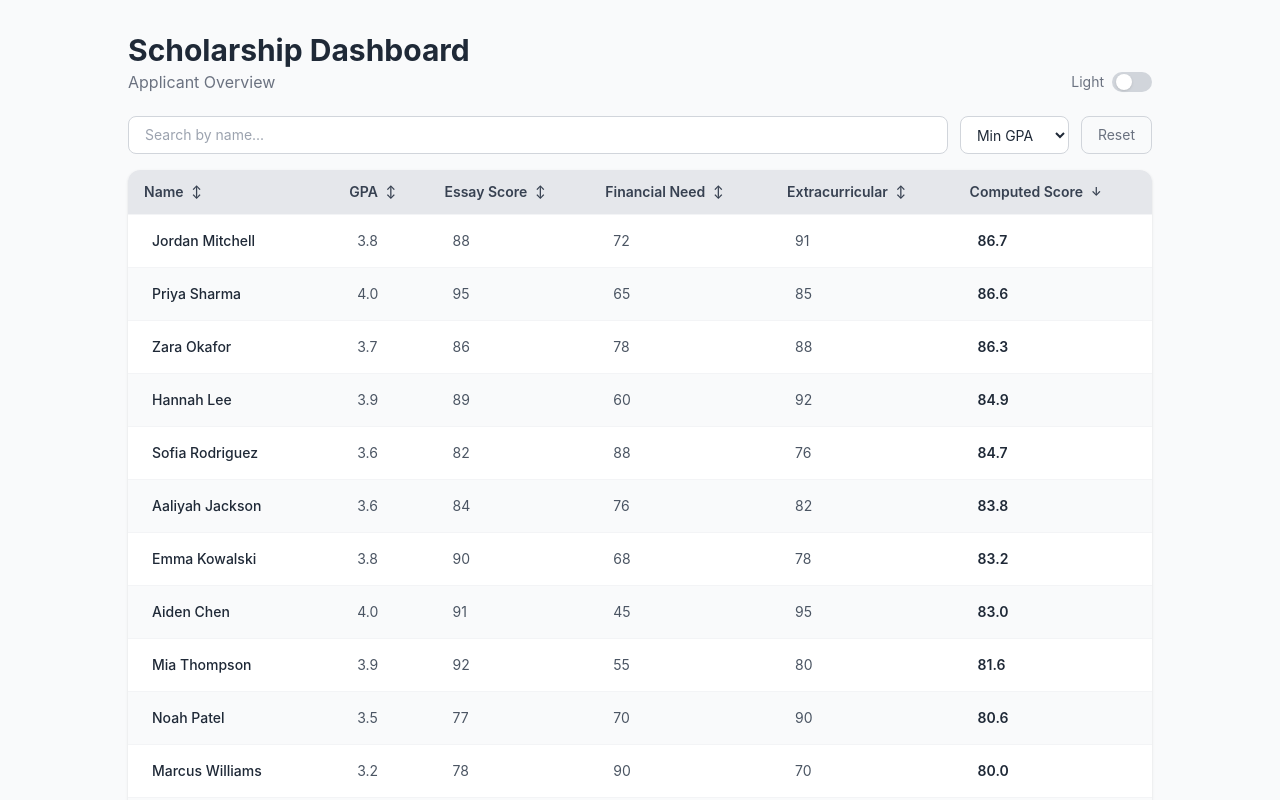
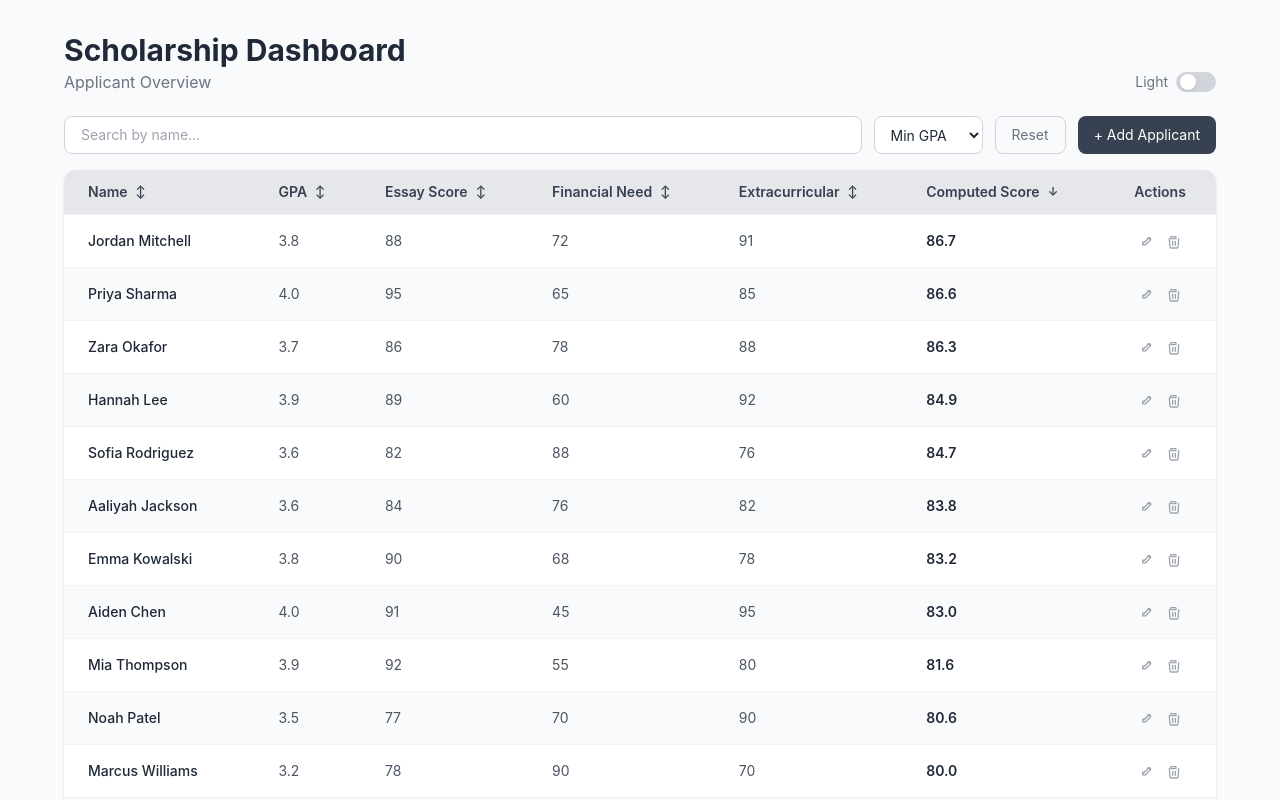
Before and after one commit to oliviaamodei/scholarship-dashboard, a Nuxt app in the folder scholarship-dashboard/: page / in a window 1280 px wide. Shown: the top 800 px of the page. Built offline with nearby package versions, Linux system fonts and the light colour scheme.

Commit message:
add applicant and action column

```diff
--- a/scholarship-dashboard/app/pages/index.vue
+++ b/scholarship-dashboard/app/pages/index.vue
@@ -1,6 +1,6 @@
 <template>
   <div class="min-h-screen bg-gray-50 dark:bg-slate-800 p-8">
-    <div class="max-w-5xl mx-auto">
+    <div class="max-w-6xl mx-auto">
 
       <!-- Header -->
       <div class="mb-6">
@@ -18,7 +18,7 @@
         </div>
       </div>
 
-      <!-- Search & Filter -->
+      <!-- Search, Filter & Add -->
       <div class="flex gap-3 mb-4">
         <input
           v-model="search"
@@ -35,6 +35,9 @@
         <button @click="resetFilters" class="px-4 py-2 rounded-lg border border-gray-300 dark:border-slate-600 text-sm text-gray-500 dark:text-slate-300 hover:bg-gray-100 dark:hover:bg-slate-700 transition-colors">
           Reset
         </button>
+        <button @click="showAddModal = true" class="px-4 py-2 rounded-lg bg-gray-700 dark:bg-slate-600 text-white text-sm hover:bg-gray-600 dark:hover:bg-slate-500 transition-colors">
+          + Add Applicant
+        </button>
       </div>
 
       <!-- Table -->
@@ -42,24 +45,25 @@
         <table class="w-full text-sm text-left">
           <thead class="bg-gray-200 dark:bg-slate-600 text-gray-700 dark:text-slate-200">
             <tr>
-              <th class="px-4 py-3 font-semibold cursor-pointer hover:bg-gray-300 dark:hover:bg-slate-500" @click="setSort('name')">
+              <th class="px-6 py-3 font-semibold cursor-pointer hover:bg-gray-300 dark:hover:bg-slate-500" @click="setSort('name')">
                 <div class="flex items-center gap-2"><span>Name</span><span class="text-xs">{{ sortIcon('name') }}</span></div>
               </th>
-              <th class="px-4 py-3 font-semibold cursor-pointer hover:bg-gray-300 dark:hover:bg-slate-500" @click="setSort('gpa')">
+              <th class="px-6 py-3 font-semibold cursor-pointer hover:bg-gray-300 dark:hover:bg-slate-500" @click="setSort('gpa')">
                 <div class="flex items-center gap-2"><span>GPA</span><span class="text-xs">{{ sortIcon('gpa') }}</span></div>
               </th>
-              <th class="px-4 py-3 font-semibold cursor-pointer hover:bg-gray-300 dark:hover:bg-slate-500" @click="setSort('essayScore')">
+              <th class="px-6 py-3 font-semibold cursor-pointer hover:bg-gray-300 dark:hover:bg-slate-500" @click="setSort('essayScore')">
                 <div class="flex items-center gap-2"><span>Essay Score</span><span class="text-xs">{{ sortIcon('essayScore') }}</span></div>
               </th>
-              <th class="px-4 py-3 font-semibold cursor-pointer hover:bg-gray-300 dark:hover:bg-slate-500" @click="setSort('financialNeed')">
+              <th class="px-6 py-3 font-semibold cursor-pointer hover:bg-gray-300 dark:hover:bg-slate-500" @click="setSort('financialNeed')">
                 <div class="flex items-center gap-2"><span>Financial Need</span><span class="text-xs">{{ sortIcon('financialNeed') }}</span></div>
               </th>
-              <th class="px-4 py-3 font-semibold cursor-pointer hover:bg-gray-300 dark:hover:bg-slate-500" @click="setSort('extracurricular')">
+              <th class="px-6 py-3 font-semibold cursor-pointer hover:bg-gray-300 dark:hover:bg-slate-500" @click="setSort('extracurricular')">
                 <div class="flex items-center gap-2"><span>Extracurricular</span><span class="text-xs">{{ sortIcon('extracurricular') }}</span></div>
               </th>
-              <th class="px-4 py-3 font-semibold cursor-pointer hover:bg-gray-300 dark:hover:bg-slate-500" @click="setSort('computedScore')">
+              <th class="px-6 py-3 font-semibold cursor-pointer hover:bg-gray-300 dark:hover:bg-slate-500" @click="setSort('computedScore')">
                 <div class="flex items-center gap-2"><span>Computed Score</span><span class="text-xs">{{ sortIcon('computedScore') }}</span></div>
               </th>
+              <th class="px-6 py-3 font-semibold text-center">Actions</th>
             </tr>
           </thead>
           <tbody>
@@ -67,18 +71,44 @@
               v-for="(applicant, index) in processedApplicants"
               :key="applicant.id"
               :class="index % 2 === 0 ? 'bg-white dark:bg-slate-700' : 'bg-gray-50 dark:bg-slate-600'"
-              class="border-t border-gray-100 dark:border-slate-600 hover:bg-gray-100 dark:hover:bg-slate-600 transition-colors cursor-pointer"
-              @click="navigateTo(`/applicants/${applicant.id}`)"
+              class="border-t border-gray-100 dark:border-slate-600 transition-colors"
+              :style="editingId !== applicant.id ? 'cursor:pointer' : ''"
+              @click="editingId !== applicant.id && navigateTo(`/applicants/${applicant.id}`)"
             >
+              <!-- Edit mode -->
+              <template v-if="editingId === applicant.id">
+                <td class="px-3 py-2"><input v-model="editForm.name" class="w-full px-2 py-1 rounded border border-gray-300 dark:border-slate-500 bg-white dark:bg-slate-800 text-gray-800 dark:text-slate-100 text-sm focus:outline-none" /></td>
+                <td class="px-3 py-2"><input v-model.number="editForm.gpa" type="number" min="0" max="4" step="0.01" class="w-20 px-2 py-1 rounded border border-gray-300 dark:border-slate-500 bg-white dark:bg-slate-800 text-gray-800 dark:text-slate-100 text-sm focus:outline-none" /></td>
+                <td class="px-3 py-2"><input v-model.number="editForm.essayScore" type="number" min="0" max="100" class="w-20 px-2 py-1 rounded border border-gray-300 dark:border-slate-500 bg-white dark:bg-slate-800 text-gray-800 dark:text-slate-100 text-sm focus:outline-none" /></td>
+                <td class="px-3 py-2"><input v-model.number="editForm.financialNeed" type="number" min="0" max="100" class="w-20 px-2 py-1 rounded border border-gray-300 dark:border-slate-500 bg-white dark:bg-slate-800 text-gray-800 dark:text-slate-100 text-sm focus:outline-none" /></td>
+                <td class="px-3 py-2"><input v-model.number="editForm.extracurricular" type="number" min="0" max="100" class="w-20 px-2 py-1 rounded border border-gray-300 dark:border-slate-500 bg-white dark:bg-slate-800 text-gray-800 dark:text-slate-100 text-sm focus:outline-none" /></td>
+                <td class="px-3 py-2 text-gray-500 dark:text-slate-400 text-sm">{{ computeScore(editForm).toFixed(1) }}</td>
+                <td class="px-3 py-2 text-center" @click.stop>
+                  <button @click="saveEdit(applicant.id)" class="text-green-600 hover:text-green-500 mr-2 font-bold text-base" title="Save">✓</button>
+                  <button @click="cancelEdit" class="text-gray-400 hover:text-gray-600 font-bold text-base" title="Cancel">✕</button>
+                </td>
+              </template>
+
+              <!-- View mode -->
+              <template v-else>
                 <td class="px-6 py-4 font-medium text-gray-800 dark:text-slate-100">{{ applicant.name }}</td>
                 <td class="px-6 py-4 text-gray-600 dark:text-slate-300">{{ applicant.gpa.toFixed(1) }}</td>
                 <td class="px-6 py-4 text-gray-600 dark:text-slate-300">{{ applicant.essayScore }}</td>
                 <td class="px-6 py-4 text-gray-600 dark:text-slate-300">{{ applicant.financialNeed }}</td>
                 <td class="px-6 py-4 text-gray-600 dark:text-slate-300">{{ applicant.extracurricular }}</td>
                 <td class="px-6 py-4 font-semibold text-gray-800 dark:text-slate-100">{{ computeScore(applicant).toFixed(1) }}</td>
+                <td class="px-6 py-4 text-center" @click.stop>
+                  <button @click="startEdit(applicant)" class="text-gray-400 hover:text-gray-600 dark:hover:text-slate-200 mr-3" title="Edit">
+                    <svg xmlns="http://www.w3.org/2000/svg" class="w-4 h-4 inline" fill="none" viewBox="0 0 24 24" stroke="currentColor"><path stroke-linecap="round" stroke-linejoin="round" stroke-width="2" d="M15.232 5.232l3.536 3.536M9 13l6.586-6.586a2 2 0 012.828 2.828L11.828 15.828a2 2 0 01-1.414.586H7v-3a2 2 0 01.586-1.414z" /></svg>
+                  </button>
+                  <button @click="deleteApplicant(applicant.id)" class="text-gray-400 hover:text-red-500 dark:hover:text-red-400" title="Delete">
+                    <svg xmlns="http://www.w3.org/2000/svg" class="w-4 h-4 inline" fill="none" viewBox="0 0 24 24" stroke="currentColor"><path stroke-linecap="round" stroke-linejoin="round" stroke-width="2" d="M19 7l-.867 12.142A2 2 0 0116.138 21H7.862a2 2 0 01-1.995-1.858L5 7m5 4v6m4-6v6M9 7h6m-7 0a1 1 0 01-1-1V5a1 1 0 011-1h6a1 1 0 011 1v1a1 1 0 01-1 1H9z" /></svg>
+                  </button>
+                </td>
+              </template>
             </tr>
             <tr v-if="processedApplicants.length === 0">
-              <td colspan="6" class="px-6 py-8 text-center text-gray-400">No applicants match your filters.</td>
+              <td colspan="7" class="px-6 py-8 text-center text-gray-400">No applicants match your filters.</td>
             </tr>
           </tbody>
         </table>
@@ -86,20 +116,65 @@
 
       <p class="text-xs text-gray-400 mt-3">{{ processedApplicants.length }} applicant(s) shown</p>
     </div>
+
+    <!-- Add Applicant Modal -->
+    <div v-if="showAddModal" class="fixed inset-0 bg-black/40 flex items-center justify-center z-50" @click.self="showAddModal = false">
+      <div class="bg-white dark:bg-slate-700 rounded-xl shadow-xl p-6 w-full max-w-md">
+        <h2 class="text-lg font-bold text-gray-800 dark:text-slate-100 mb-4">Add Applicant</h2>
+        <div class="space-y-3">
+          <div>
+            <label class="text-xs font-semibold text-gray-500 dark:text-slate-400 uppercase tracking-wide">Name</label>
+            <input v-model="newForm.name" type="text" placeholder="Full name"
+              class="w-full mt-1 px-3 py-2 rounded-lg border border-gray-300 dark:border-slate-500 bg-white dark:bg-slate-800 text-gray-800 dark:text-slate-100 text-sm focus:outline-none focus:ring-2 focus:ring-gray-400" />
+          </div>
+          <div class="grid grid-cols-2 gap-3">
+            <div>
+              <label class="text-xs font-semibold text-gray-500 dark:text-slate-400 uppercase tracking-wide">GPA (0–4)</label>
+              <input v-model.number="newForm.gpa" type="number" min="0" max="4" step="0.01" placeholder="0.00"
+                class="w-full mt-1 px-3 py-2 rounded-lg border border-gray-300 dark:border-slate-500 bg-white dark:bg-slate-800 text-gray-800 dark:text-slate-100 text-sm focus:outline-none focus:ring-2 focus:ring-gray-400" />
+            </div>
+            <div>
+              <label class="text-xs font-semibold text-gray-500 dark:text-slate-400 uppercase tracking-wide">Essay Score (0–100)</label>
+              <input v-model.number="newForm.essayScore" type="number" min="0" max="100" placeholder="0"
+                class="w-full mt-1 px-3 py-2 rounded-lg border border-gray-300 dark:border-slate-500 bg-white dark:bg-slate-800 text-gray-800 dark:text-slate-100 text-sm focus:outline-none focus:ring-2 focus:ring-gray-400" />
+            </div>
+            <div>
+              <label class="text-xs font-semibold text-gray-500 dark:text-slate-400 uppercase tracking-wide">Financial Need (0–100)</label>
+              <input v-model.number="newForm.financialNeed" type="number" min="0" max="100" placeholder="0"
+                class="w-full mt-1 px-3 py-2 rounded-lg border border-gray-300 dark:border-slate-500 bg-white dark:bg-slate-800 text-gray-800 dark:text-slate-100 text-sm focus:outline-none focus:ring-2 focus:ring-gray-400" />
+            </div>
+            <div>
+              <label class="text-xs font-semibold text-gray-500 dark:text-slate-400 uppercase tracking-wide">Extracurricular (0–100)</label>
+              <input v-model.number="newForm.extracurricular" type="number" min="0" max="100" placeholder="0"
+                class="w-full mt-1 px-3 py-2 rounded-lg border border-gray-300 dark:border-slate-500 bg-white dark:bg-slate-800 text-gray-800 dark:text-slate-100 text-sm focus:outline-none focus:ring-2 focus:ring-gray-400" />
+            </div>
+          </div>
+        </div>
+        <div class="flex justify-end gap-3 mt-5">
+          <button @click="showAddModal = false" class="px-4 py-2 text-sm text-gray-500 dark:text-slate-400 hover:bg-gray-100 dark:hover:bg-slate-600 rounded-lg transition-colors">Cancel</button>
+          <button @click="addApplicant" class="px-4 py-2 text-sm bg-gray-700 dark:bg-slate-600 text-white rounded-lg hover:bg-gray-600 dark:hover:bg-slate-500 transition-colors">Add</button>
+        </div>
+      </div>
+    </div>
   </div>
 </template>
 
 <script setup lang="ts">
 import { computed, ref } from 'vue'
-import { applicants, computeScore } from '~/composables/useApplicants'
+import { applicants as sourceApplicants, computeScore } from '~/composables/useApplicants'
+import type { Applicant } from '~/composables/useApplicants'
 
+// --- Dark mode ---
 const isDark = ref(false)
-
 function toggleDark() {
   isDark.value = !isDark.value
   document.documentElement.classList.toggle('dark', isDark.value)
 }
 
+// --- Reactive applicants list ---
+const applicants = ref<Applicant[]>(sourceApplicants.map(a => ({ ...a })))
+
+// --- Search & Filter ---
 const search = ref('')
 const minGpa = ref('')
 
@@ -108,6 +183,7 @@ function resetFilters() {
   minGpa.value = ''
 }
 
+// --- Sort ---
 type SortKey = 'name' | 'gpa' | 'essayScore' | 'financialNeed' | 'extracurricular' | 'computedScore'
 const sortKey = ref<SortKey>('computedScore')
 const sortDir = ref<'asc' | 'desc'>('desc')
@@ -126,8 +202,9 @@ function sortIcon(key: SortKey) {
   return sortDir.value === 'asc' ? '↑' : '↓'
 }
 
+// --- Processed list ---
 const processedApplicants = computed(() => {
-  let result = [...applicants]
+  let result = [...applicants.value]
 
   if (search.value.trim()) {
     const q = search.value.toLowerCase()
@@ -141,18 +218,9 @@ const processedApplicants = computed(() => {
   result.sort((a, b) => {
     let valA: number | string
     let valB: number | string
-
-    if (sortKey.value === 'computedScore') {
-      valA = computeScore(a)
-      valB = computeScore(b)
-    } else if (sortKey.value === 'name') {
-      valA = a.name
-      valB = b.name
-    } else {
-      valA = a[sortKey.value]
-      valB = b[sortKey.value]
-    }
-
+    if (sortKey.value === 'computedScore') { valA = computeScore(a); valB = computeScore(b) }
+    else if (sortKey.value === 'name') { valA = a.name; valB = b.name }
+    else { valA = a[sortKey.value]; valB = b[sortKey.value] }
     if (valA < valB) return sortDir.value === 'asc' ? -1 : 1
     if (valA > valB) return sortDir.value === 'asc' ? 1 : -1
     return 0
@@ -160,4 +228,40 @@ const processedApplicants = computed(() => {
 
   return result
 })
+
+// --- Edit ---
+const editingId = ref<number | null>(null)
+const editForm = ref<Applicant>({ id: 0, name: '', gpa: 0, essayScore: 0, financialNeed: 0, extracurricular: 0 })
+
+function startEdit(applicant: Applicant) {
+  editingId.value = applicant.id
+  editForm.value = { ...applicant }
+}
+
+function saveEdit(id: number) {
+  const index = applicants.value.findIndex(a => a.id === id)
+  if (index !== -1) applicants.value[index] = { ...editForm.value }
+  editingId.value = null
+}
+
+function cancelEdit() {
+  editingId.value = null
+}
+
+// --- Delete ---
+function deleteApplicant(id: number) {
+  applicants.value = applicants.value.filter(a => a.id !== id)
+}
+
+// --- Add ---
+const showAddModal = ref(false)
+const newForm = ref({ name: '', gpa: 0, essayScore: 0, financialNeed: 0, extracurricular: 0 })
+
+function addApplicant() {
+  if (!newForm.value.name.trim()) return
+  const newId = Math.max(0, ...applicants.value.map(a => a.id)) + 1
+  applicants.value.push({ id: newId, ...newForm.value })
+  newForm.value = { name: '', gpa: 0, essayScore: 0, financialNeed: 0, extracurricular: 0 }
+  showAddModal.value = false
+}
 </script>
```
Lines whose indentation alone changed are shown as unchanged.
